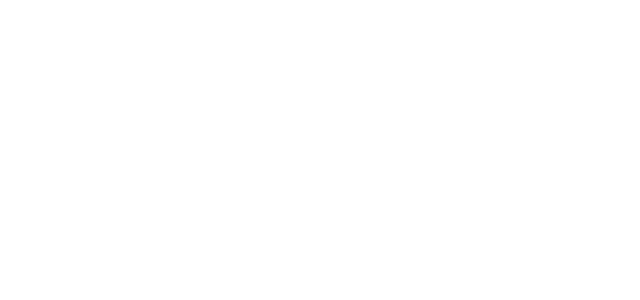
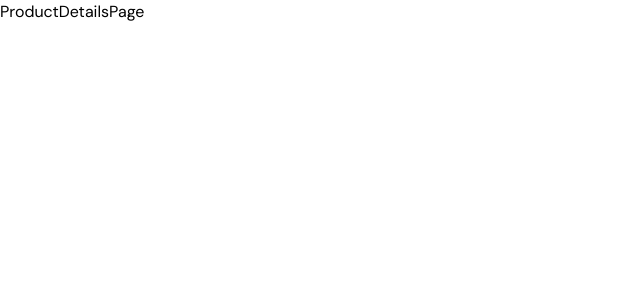
Before and after one commit to Canarydigital-Ai/Shaaman-Frontend-api, a React (Vite) app: page /product-details in a window 1280 px wide. Before the commit this address had no page. Shown: the top 300 px of the page, without its empty margins (0-640 px from the left). Built offline with nearby package versions, Linux system fonts and the light colour scheme; the HTML template or start-up script is replaced by a standard one.

Commit message:
latest commit

```diff
--- a/src/App.tsx
+++ b/src/App.tsx
@@ -1,5 +1,6 @@
 import { Route, Routes } from "react-router-dom"
 import CommingSoon from "./pages/CommingSoon"
+import ProductDetailsPage from "./pages/productdetails/ProductDetailsPage"
 
 function App() {
 
@@ -7,6 +8,7 @@
     <>
     <Routes>
       <Route path="/" element={<CommingSoon />} />
+      <Route path="/product-details" element={<ProductDetailsPage />} />
     </Routes>
     </>
   )
--- /dev/null
+++ b/src/pages/productdetails/ProductDetailsPage.tsx
@@ -0,0 +1,9 @@
+import React from 'react'
+
+const ProductDetailsPage: React.FC = () => {
+  return (
+    <div>ProductDetailsPage</div>
+  )
+}
+
+export default ProductDetailsPage
```
